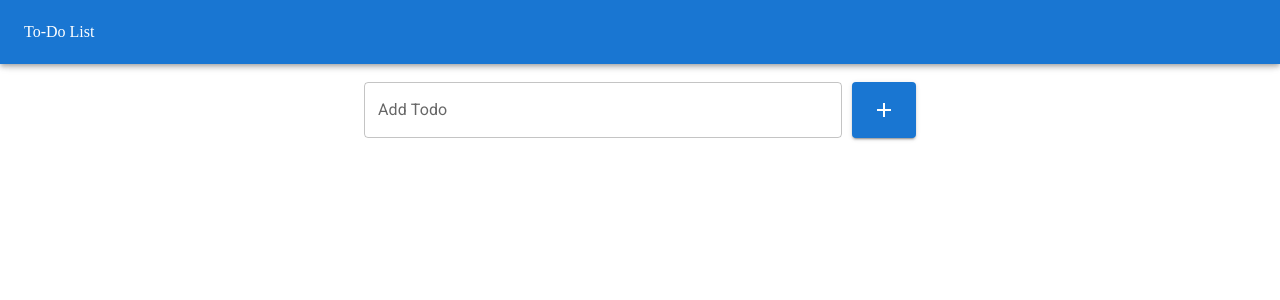
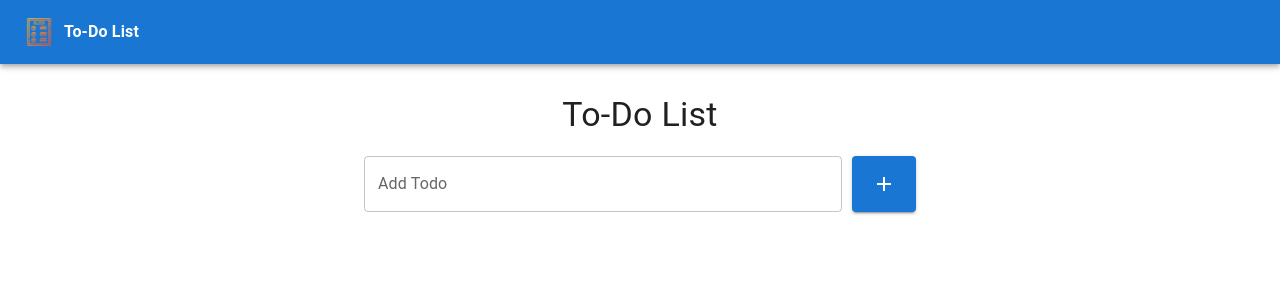
Before and after one commit to rizwanc018/To-Do_List, a React (Vite) app: page / in a window 1280 px wide. Shown: the top 300 px of the page. Built offline with nearby package versions, Linux system fonts and the light colour scheme.

Commit message:
favicon and header added

```diff
--- a/index.html
+++ b/index.html
@@ -3,9 +3,8 @@
 
 <head>
   <meta charset="UTF-8" />
-  <link rel="icon" type="image/svg+xml" href="/vite.svg" />
+  <link rel="icon" type="image/svg+xml" href="/img1.png" />
   <meta name="viewport" content="width=device-width, initial-scale=1.0" />
-  <link rel="stylesheet" href="https://fonts.googleapis.com/css2?family=Roboto:wght@300;400;500;600;700&display=swap" />
   <title>To-Do List</title>
 </head>
 
--- /dev/null
+++ b/src/App.css
@@ -0,0 +1,5 @@
+  @import url('https://fonts.googleapis.com/css2?family=Poppins:wght@400;500;700&display=swap');
+
+  * {
+      font-family: 'Poppins', sans-serif;
+  }
--- a/src/App.jsx
+++ b/src/App.jsx
@@ -2,13 +2,15 @@ import { Container, Typography, CssBaseline } from '@mui/material'
 import TodoForm from './components/TodoForm'
 import TodoList from './components/TodoList'
 import Header from './components/Header'
+import './App.css'
 
 const App = () => {
   return (
     <>
+      <CssBaseline />
       <Header />
       <Container maxWidth="sm">
-        <Typography variant="h4" align="center" style={{ marginTop: '20px' }}>
+        <Typography variant="h4" align="center" style={{ marginTop: '30px' }}>
           To-Do List
         </Typography>
         <TodoForm />
--- a/src/components/Header.jsx
+++ b/src/components/Header.jsx
@@ -1,12 +1,20 @@
-import { AppBar, Toolbar, CssBaseline } from "@mui/material"
+import { AppBar, Toolbar, Typography, Box } from "@mui/material"
 
 const Header = () => {
     return (
         <>
-            {/* <CssBaseline /> */}
-            <AppBar>
+            <AppBar position="relative" col>
                 <Toolbar>
-                    To-Do List
+                    <Box
+                        component="img"
+                        sx={{
+                            height: 30,
+                            width: 30,
+                        }}
+                        alt="logo"
+                        src="/img1.png"
+                    />
+                    <Typography style={{ fontWeight: 700, marginLeft: '10px' }}>To-Do List</Typography>
                 </Toolbar>
             </AppBar>
         </>
--- a/src/components/TodoForm.jsx
+++ b/src/components/TodoForm.jsx
@@ -1,4 +1,4 @@
-import React, { useState } from 'react'
+import { useState } from 'react'
 import { Box, TextField, Button } from '@mui/material'
 import AddIcon from '@mui/icons-material/Add';
 import { useDispatch } from 'react-redux';
@@ -7,7 +7,6 @@ import { addToDo } from '../redux/toDoSlice';
 const TodoForm = () => {
     const [toDoText, setToDoText] = useState('')
     const dispatch = useDispatch();
-
 
     const handleTodoChange = (e) => {
         setToDoText(e.target.value);
@@ -31,7 +30,6 @@ const TodoForm = () => {
                 value={toDoText}
                 placeholder='🖊️ Add todo...'
                 onChange={handleTodoChange}
-
             />
             <Button
                 color="primary"
--- a/src/components/TodoList.jsx
+++ b/src/components/TodoList.jsx
@@ -5,12 +5,10 @@ import DriveFileRenameOutlineOutlinedIcon from '@mui/icons-material/DriveFileRen
 import Checkbox from '@mui/material/Checkbox';
 import { deleteToDo, toggleComplete } from '../redux/toDoSlice';
 import EditForm from './EditForm';
-import { useEffect, useState } from 'react';
+import { useState } from 'react';
 
 const TodoList = () => {
     const [editTodoId, setEditTodoId] = useState(null);
-    const [showEditForm, setShowEditForm] = useState(false)
-    const [titleToEdit, setTitleToEdit] = useState('')
 
     const todos = useSelector((state) => state.toDoList)
     const dispatch = useDispatch()
@@ -25,20 +23,11 @@ const TodoList = () => {
 
     const handleEdit = (id) => {
         setEditTodoId(id)
-        console.log(editTodoId);
     }
 
     const cancelEdit = () => {
-        console.log('>>>>>>>>>>>>>>>>>>>>>>>>>>>>>>>>>>>>>>>>>>>>');
         setEditTodoId(null)
     }
-
-    useEffect(() => {
-        if (editTodoId) setShowEditForm(true)
-        else setShowEditForm(false)
-    }, [editTodoId])
-
-
 
     return (
         <List>
@@ -76,80 +65,6 @@ const TodoList = () => {
             ))}
         </List >
     )
-
-
-
-
-
-    // return (
-    //     <List>
-    //         {todos.map((todo) => (
-    //             editTodoId === todo.id ?
-    //                 (<EditForm />) :
-    //                 (<ListItem  key={todo.id} >
-    //                     <Checkbox
-    //                         edge='start'
-    //                         aria-label="task finished"
-    //                         onClick={() => handleComplete(todo.id)}
-    //                         checked={todo.completed}
-    //                     />
-    //                     <ListItemText
-    //                         primary={todo.title}
-    //                         style={{ textDecoration: todo.completed ? 'line-through' : 'none' }}
-    //                     />
-    //                     <ListItemSecondaryAction>
-    //                         <IconButton
-    //                             edge="end"
-    //                             aria-label="edit"
-    //                             onClick={() => handleEdit(todo.id)}>
-    //                             <DriveFileRenameOutlineOutlinedIcon style={{ color: 'blue' }} />
-    //                         </IconButton>
-    //                         <IconButton
-    //                             edge="end"
-    //                             aria-label="delete"
-    //                             onClick={() => handleDelete(todo.id)}>
-    //                             <DeleteOutlinedIcon style={{ color: 'red' }} />
-    //                         </IconButton>
-    //                     </ListItemSecondaryAction>
-    //                 </ListItem>)
-    //         ))}
-    //     </List >
-    // )
-
-
-
-    // return (
-    //     <List>
-    //         {todos.map((todo) => (
-    //             <ListItem ListItem key={todo.id} >
-    //                 <Checkbox
-    //                     edge='start'
-    //                     aria-label="task finished"
-    //                     onClick={() => handleComplete(todo.id)}
-    //                     checked={todo.completed}
-    //                 />
-    //                 <ListItemText
-    //                     primary={todo.title}
-    //                     style={{ textDecoration: todo.completed ? 'line-through' : 'none' }}
-    //                 />
-    //                 <ListItemSecondaryAction>
-    //                     <IconButton
-    //                         edge="end"
-    //                         aria-label="edit"
-    //                         onClick={() => handleEdit(todo.id)}>
-    //                         <DriveFileRenameOutlineOutlinedIcon style={{ color: 'blue' }} />
-    //                     </IconButton>
-    //                     <IconButton
-    //                         edge="end"
-    //                         aria-label="delete"
-    //                         onClick={() => handleDelete(todo.id)}>
-    //                         <DeleteOutlinedIcon style={{ color: 'red' }} />
-    //                     </IconButton>
-    //                 </ListItemSecondaryAction>
-    //             </ListItem>
-    //         ))}
-    //     </List >
-    // )
 }
 
 export default TodoList
```
Also changed, not shown: public/img1.png (added).
